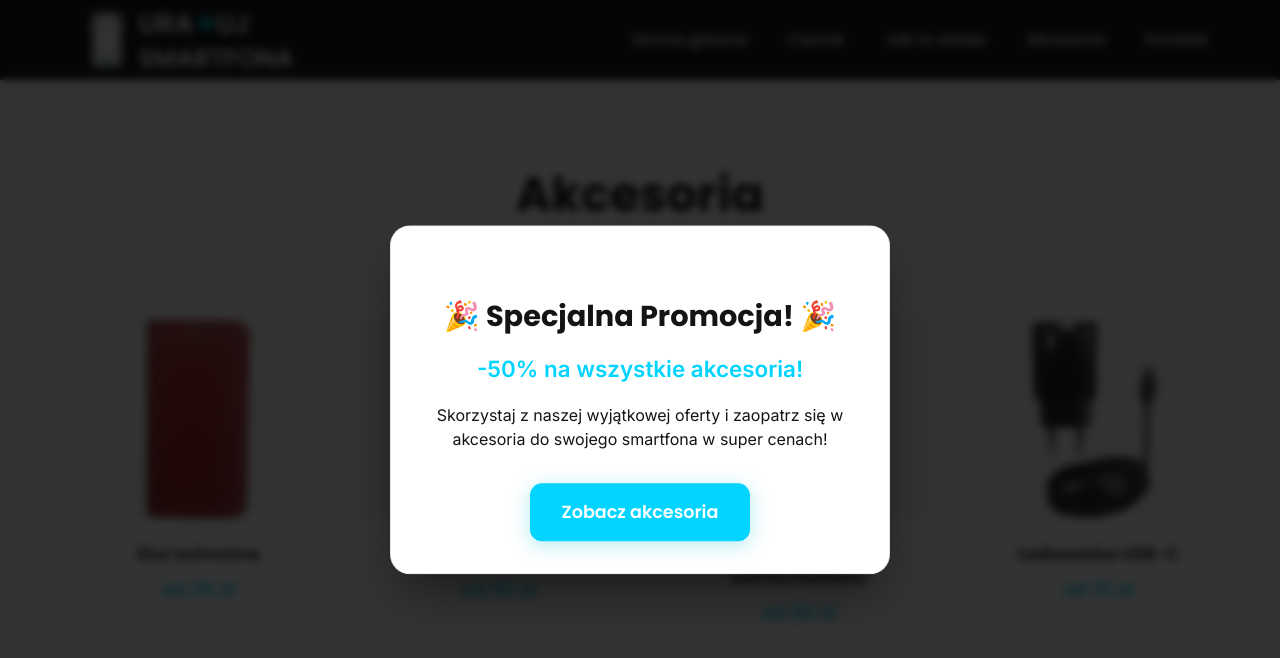
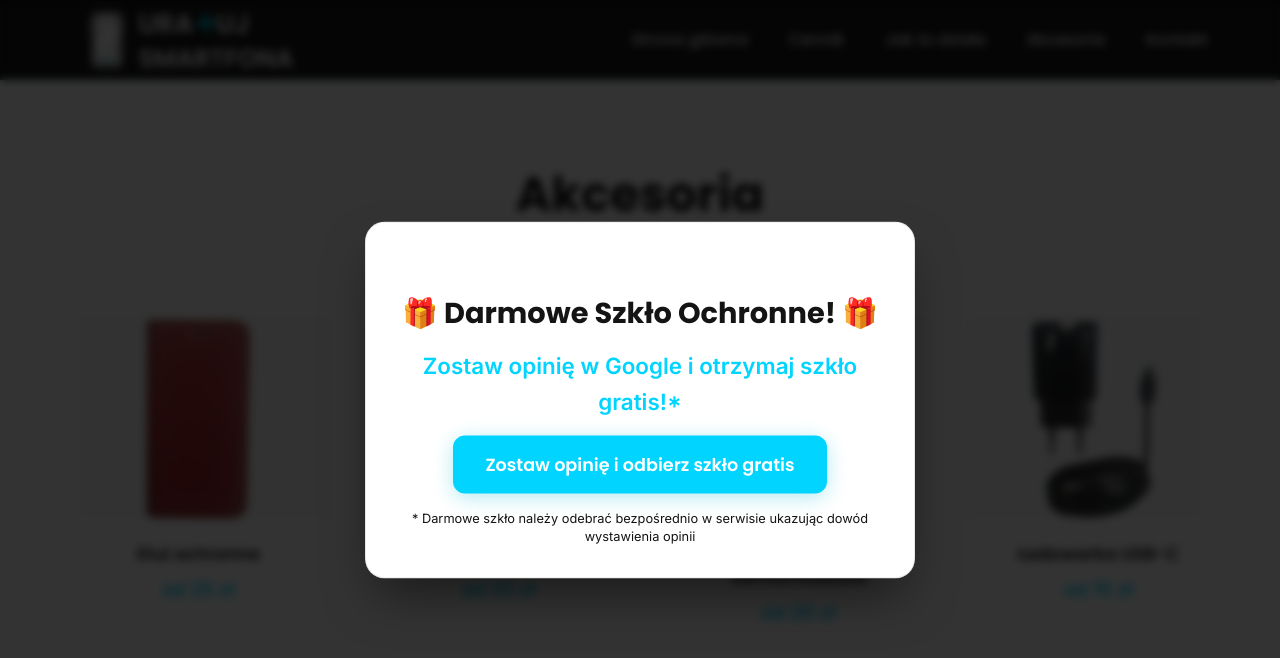
Before and after one commit to JakubPilkowski/uratuj-smartfona, a Next.js app: page / in a window 1280 px wide. Both pictures are taken after a click on the button "Akcesoria". Shown: the part 2442-3100 px from the top of the page. Built offline with nearby package versions, Linux system fonts and the light colour scheme; some icons are missing.

Commit message:
feat: update promotion dialog to offer free screen protection for Google reviews

```diff
--- a/components/PromotionDialog/PromotionDialog.module.css
+++ b/components/PromotionDialog/PromotionDialog.module.css
@@ -14,7 +14,7 @@
   background-color: var(--color-white);
   border-radius: 20px;
   padding: 0;
-  max-width: 500px;
+  max-width: 550px;
   width: 90%;
   max-height: 90vh;
   overflow: hidden;
@@ -126,6 +126,15 @@
   transform: translateY(0);
 }
 
+.disclaimer {
+  font-family: "Inter", sans-serif;
+  font-size: 0.8rem;
+  color: var(--color-gray);
+  margin: 1rem 0 0 0;
+  line-height: 1.4;
+  text-align: center;
+}
+
 /* Responsive */
 @media (max-width: 768px) {
   .content {
--- a/components/PromotionDialog/PromotionDialog.tsx
+++ b/components/PromotionDialog/PromotionDialog.tsx
@@ -15,6 +15,12 @@ export default function PromotionDialog() {
 
     return () => clearTimeout(timer);
   }, []);
+
+  const handleReviewClick = () => {
+    // Open Google review link in new tab
+    window.open("https://g.page/r/CfJNLmdJ2OYeEBM/review", "_blank");
+    setIsOpen(false);
+  };
 
   return (
     <Dialog.Root open={isOpen} onOpenChange={setIsOpen}>
@@ -52,32 +58,25 @@ export default function PromotionDialog() {
 
                 <div className={styles.body}>
                   <Dialog.Title className={styles.title}>
-                    🎉 Specjalna Promocja! 🎉
+                    🎁 Darmowe Szkło Ochronne! 🎁
                   </Dialog.Title>
 
                   <Dialog.Description className={styles.description}>
-                    -50% na wszystkie akcesoria!
-                  </Dialog.Description>
-
-                  <Dialog.Description className={styles.descriptionSecondary}>
-                    Skorzystaj z naszej wyjątkowej oferty i zaopatrz się w
-                    akcesoria do swojego smartfona w super cenach!
+                    Zostaw opinię w Google i otrzymaj szkło gratis!*
                   </Dialog.Description>
 
                   <div className={styles.ctaContainer}>
                     <button
                       className={styles.ctaButton}
-                      onClick={() => {
-                        setIsOpen(false);
-                        const element = document.getElementById("accessories");
-                        if (element) {
-                          element.scrollIntoView({ behavior: "smooth" });
-                        }
-                      }}
+                      onClick={handleReviewClick}
                     >
-                      Zobacz akcesoria
+                      Zostaw opinię i odbierz szkło gratis
                     </button>
                   </div>
+                  <p className={styles.disclaimer}>
+                    * Darmowe szkło należy odebrać bezpośrednio w serwisie
+                    ukazując dowód wystawienia opinii
+                  </p>
                 </div>
               </motion.div>
             </Dialog.Content>
```
